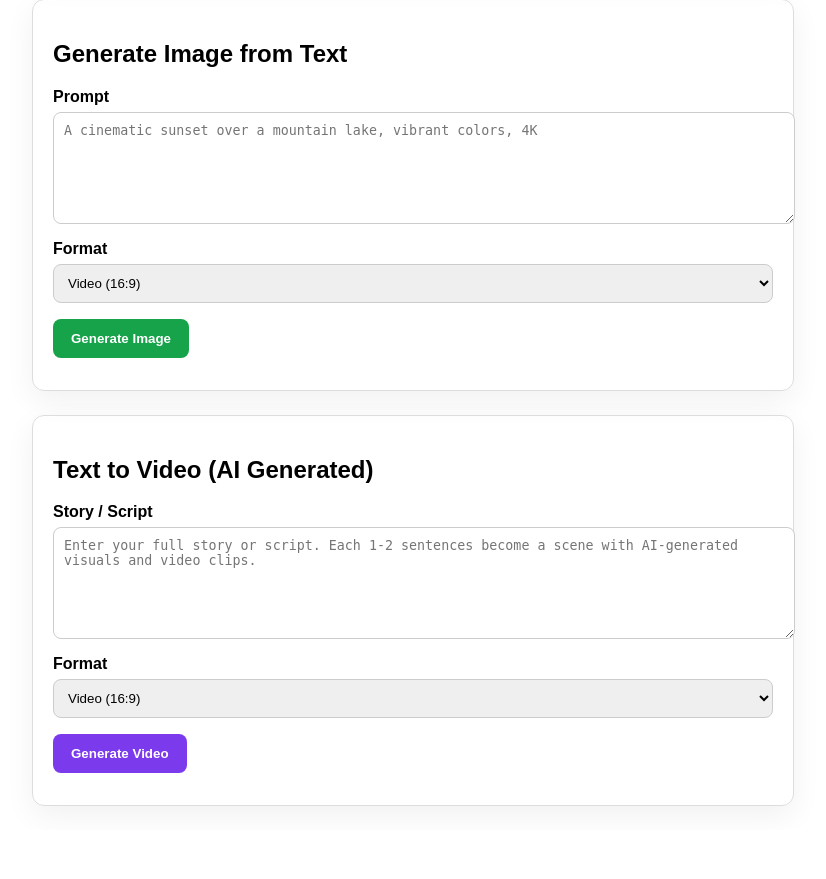
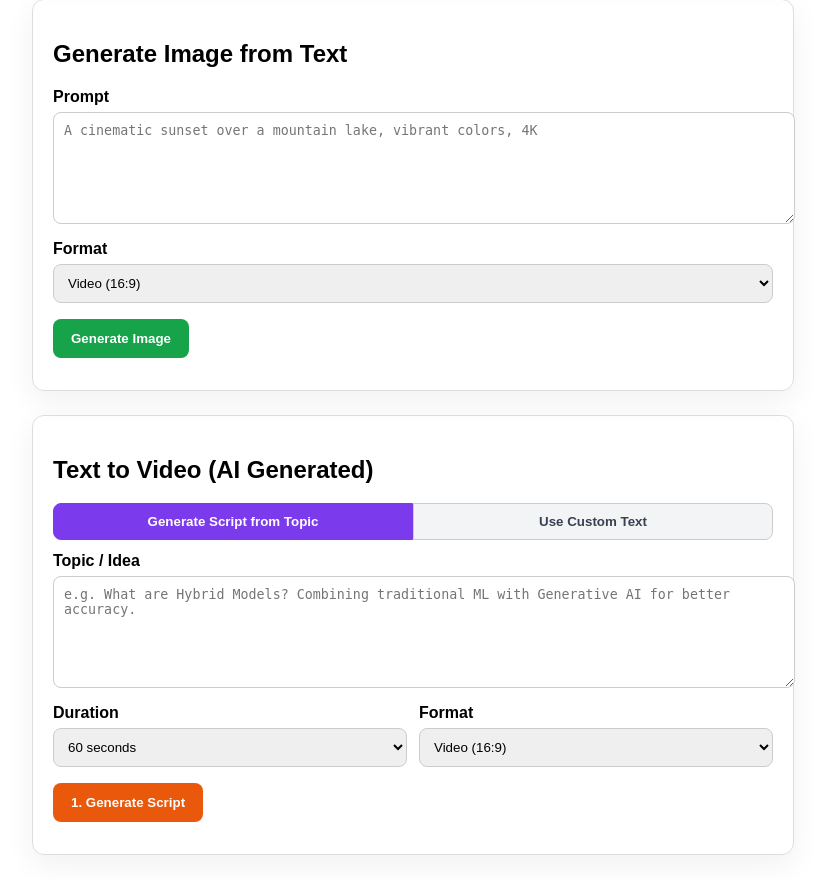
Before and after one commit to ravichigurupalli/VideoBuild, a Flask app: page / in a window 1280 px wide. Shown: the part 592-1471 px from the top of the page, without its empty margins (227-1053 px from the left). Before the commit the page ends 1398 px from the top, so only its background shows below. Run offline with Flask 3, Linux system fonts and the light colour scheme.

Commit message:
Add script generation from topic with duration selection and two-step video creation workflow

```diff
--- /dev/null
+++ b/app/script_gen.py
@@ -0,0 +1,77 @@
+from __future__ import annotations
+
+from huggingface_hub import InferenceClient
+
+HF_CHAT_MODEL = "Qwen/Qwen2.5-7B-Instruct"
+
+# Approximate words per second for narration pacing
+_WORDS_PER_SECOND = 2.5
+
+# Duration presets in seconds
+DURATION_OPTIONS = {
+    "30s": 30,
+    "60s": 60,
+    "90s": 90,
+    "2min": 120,
+    "3min": 180,
+}
+
+
+def _build_messages(topic: str, duration_label: str, video_format: str) -> list[dict]:
+    seconds = DURATION_OPTIONS.get(duration_label, 60)
+    word_count = int(seconds * _WORDS_PER_SECOND)
+    format_name = "YouTube Short (vertical 9:16)" if video_format == "short" else "YouTube Video (horizontal 16:9)"
+
+    system_msg = (
+        "You are a professional YouTube script writer. "
+        "You write narration scripts that are engaging, clear, and optimized for text-to-speech. "
+        "You output ONLY the narration text with no stage directions, scene labels, markdown, or formatting."
+    )
+    user_msg = (
+        f"Write a compelling narration script for a {format_name} about:\n"
+        f'"{topic}"\n\n'
+        f"Requirements:\n"
+        f"- Target length: approximately {word_count} words ({seconds} seconds when spoken)\n"
+        f"- Write ONLY the narration text\n"
+        f"- Use short, punchy sentences that work well with text-to-speech\n"
+        f"- Each sentence should describe a visual scene that can be illustrated\n"
+        f"- Start with a hook to grab attention\n"
+        f"- End with a call to action or thought-provoking conclusion\n"
+        f"- Output ONLY the script text, nothing else"
+    )
+    return [
+        {"role": "system", "content": system_msg},
+        {"role": "user", "content": user_msg},
+    ]
+
+
+def generate_script(
+    topic: str,
+    hf_token: str,
+    duration_label: str = "60s",
+    video_format: str = "video",
+) -> str:
+    messages = _build_messages(topic, duration_label, video_format)
+    seconds = DURATION_OPTIONS.get(duration_label, 60)
+    max_tokens = int(seconds * _WORDS_PER_SECOND * 2.0)
+
+    print(f"Generating script: topic='{topic[:60]}...' duration={duration_label} format={video_format}")
+
+    client = InferenceClient(token=hf_token)
+    result = client.chat_completion(
+        model=HF_CHAT_MODEL,
+        messages=messages,
+        max_tokens=max_tokens,
+        temperature=0.7,
+        top_p=0.9,
+    )
+
+    try:
+        text = result.choices[0].message.content.strip()
+    except (AttributeError, IndexError):
+        raise RuntimeError(f"Unexpected API response: {str(result)[:300]}")
+
+    if not text:
+        raise RuntimeError("AI returned an empty script. Try rephrasing your topic.")
+
+    return text
--- a/app/web.py
+++ b/app/web.py
@@ -10,6 +10,7 @@ from flask import Flask, render_template, request, send_file
 
 from .config import load_settings
 from .image_gen import generate_image
+from .script_gen import generate_script, DURATION_OPTIONS
 from .text_to_video import text_to_video
 from .tts import synthesize_to_file
 from .video_builder import build_slideshow, default_title, natural_sort_key
@@ -105,6 +106,31 @@ def preview_voice():
     )
 
 
+@app.post("/generate-script")
+def gen_script():
+    if not settings.hf_api_token:
+        return {"error": "HF_API_TOKEN not set in .env"}, 400
+
+    topic = (request.form.get("topic") or "").strip()
+    if not topic:
+        return {"error": "Topic is required."}, 400
+
+    duration = (request.form.get("duration") or "60s").strip()
+    if duration not in DURATION_OPTIONS:
+        return {"error": f"Invalid duration. Use one of: {', '.join(DURATION_OPTIONS)}"}, 400
+
+    video_format = (request.form.get("video_format") or settings.default_video_format).strip().lower()
+    if video_format not in {"video", "short"}:
+        return {"error": "Invalid format. Use video or short."}, 400
+
+    try:
+        script = generate_script(topic, settings.hf_api_token, duration_label=duration, video_format=video_format)
+        return {"status": "ok", "script": script}
+    except Exception as exc:
+        print(f"Script generation failed: {exc}")
+        return {"error": str(exc)}, 500
+
+
 @app.post("/text-to-video")
 def t2v():
     if not settings.hf_api_token:
--- a/requirements.txt
+++ b/requirements.txt
@@ -7,3 +7,4 @@ Flask==3.0.2
 pyttsx3==2.90
 requests==2.31.0
 Pillow>=10.0.0
+huggingface_hub>=1.9.0
--- a/templates/index.html
+++ b/templates/index.html
@@ -21,7 +21,18 @@
     .img-preview { margin-top: 12px; max-width: 100%; border-radius: 8px; display: none; }
     .green { background: #16a34a; }
     .purple { background: #7c3aed; }
+    .orange { background: #ea580c; }
     .video-preview { margin-top: 12px; max-width: 100%; border-radius: 8px; display: none; }
+    .mode-tabs { display: flex; gap: 0; margin-top: 12px; }
+    .mode-tab { flex: 1; padding: 10px; text-align: center; font-weight: 700; cursor: pointer; border: 1px solid #ccc; background: #f3f4f6; margin-top: 0; color: #374151; }
+    .mode-tab:first-child { border-radius: 8px 0 0 8px; }
+    .mode-tab:last-child { border-radius: 0 8px 8px 0; }
+    .mode-tab.active { background: #7c3aed; color: white; border-color: #7c3aed; }
+    .mode-panel { display: none; }
+    .mode-panel.active { display: block; }
+    .script-box { background: #f9fafb; border: 1px solid #e5e7eb; border-radius: 8px; padding: 12px; margin-top: 8px; white-space: pre-wrap; font-size: 14px; line-height: 1.6; min-height: 80px; max-height: 300px; overflow-y: auto; }
+    .row { display: flex; gap: 12px; }
+    .row > label { flex: 1; }
   </style>
 </head>
 <body>
@@ -77,6 +88,53 @@
 
   <div class="card">
     <h2>Text to Video (AI Generated)</h2>
+
+    <div class="mode-tabs">
+      <button type="button" class="mode-tab active" data-mode="topic">Generate Script from Topic</button>
+      <button type="button" class="mode-tab" data-mode="custom">Use Custom Text</button>
+    </div>
+
+    <!-- Mode 1: Generate from Topic -->
+    <div id="topicPanel" class="mode-panel active">
+      <form id="topicForm">
+        <label>Topic / Idea
+          <textarea name="topic" rows="3" placeholder="e.g. What are Hybrid Models? Combining traditional ML with Generative AI for better accuracy."></textarea>
+        </label>
+        <div class="row">
+          <label>Duration
+            <select name="duration">
+              <option value="30s">30 seconds</option>
+              <option value="60s" selected>60 seconds</option>
+              <option value="90s">90 seconds</option>
+              <option value="2min">2 minutes</option>
+              <option value="3min">3 minutes</option>
+            </select>
+          </label>
+          <label>Format
+            <select name="video_format">
+              <option value="video" {% if defaults.video_format == 'video' %}selected{% endif %}>Video (16:9)</option>
+              <option value="short" {% if defaults.video_format == 'short' %}selected{% endif %}>Short (9:16)</option>
+            </select>
+          </label>
+        </div>
+        <div class="actions">
+          <button type="submit" id="scriptBtn" class="orange">1. Generate Script</button>
+        </div>
+      </form>
+      <div id="scriptStatus" class="status"></div>
+      <div id="scriptPreview" class="script-box" style="display:none"></div>
+      <div id="scriptEditWrap" style="display:none">
+        <label>Edit Script (optional)
+          <textarea id="scriptEdit" name="edited_script" rows="6"></textarea>
+        </label>
+        <div class="actions">
+          <button type="button" id="scriptToVideoBtn" class="purple">2. Generate Video from Script</button>
+        </div>
+      </div>
+    </div>
+
+    <!-- Mode 2: Custom Text -->
+    <div id="customPanel" class="mode-panel">
       <form id="t2vForm">
         <label>Story / Script
           <textarea name="text" rows="6" placeholder="Enter your full story or script. Each 1-2 sentences become a scene with AI-generated visuals and video clips."></textarea>
@@ -90,9 +148,11 @@
         <div class="actions">
           <button type="submit" id="t2vBtn" class="purple">Generate Video</button>
         </div>
+      </form>
+    </div>
+
     <div id="t2vStatus" class="status"></div>
     <video id="t2vPreview" class="video-preview" controls></video>
-    </form>
   </div>
 
   <script>
@@ -156,17 +216,28 @@
       }
     });
 
-    // --- Text to Video ---
-    const t2vForm = document.getElementById('t2vForm');
+    // --- Mode Tabs ---
+    const modeTabs = document.querySelectorAll('.mode-tab');
+    const topicPanel = document.getElementById('topicPanel');
+    const customPanel = document.getElementById('customPanel');
+
+    modeTabs.forEach(tab => {
+      tab.addEventListener('click', () => {
+        modeTabs.forEach(t => t.classList.remove('active'));
+        tab.classList.add('active');
+        topicPanel.classList.toggle('active', tab.dataset.mode === 'topic');
+        customPanel.classList.toggle('active', tab.dataset.mode === 'custom');
+      });
+    });
+
+    // --- Text to Video (shared) ---
     const t2vStatus = document.getElementById('t2vStatus');
     const t2vPreview = document.getElementById('t2vPreview');
-    const t2vBtn = document.getElementById('t2vBtn');
 
-    t2vForm.addEventListener('submit', async (e) => {
-      e.preventDefault();
+    async function generateVideoFromText(text, videoFormat, btn) {
       t2vStatus.textContent = 'Generating video... This takes several minutes (AI images + video clips + TTS + stitching).';
       t2vPreview.style.display = 'none';
-      t2vBtn.disabled = true;
+      btn.disabled = true;
 
       if (t2vPreview.dataset.objectUrl) {
         URL.revokeObjectURL(t2vPreview.dataset.objectUrl);
@@ -174,7 +245,9 @@
       }
 
       try {
-        const data = new FormData(t2vForm);
+        const data = new FormData();
+        data.append('text', text);
+        data.append('video_format', videoFormat);
         const res = await fetch('/text-to-video', { method: 'POST', body: data });
         if (!res.ok) {
           const json = await res.json();
@@ -190,8 +263,61 @@
       } catch (err) {
         t2vStatus.textContent = 'Error: ' + err.message;
       } finally {
-        t2vBtn.disabled = false;
+        btn.disabled = false;
       }
+    }
+
+    // --- Mode 1: Generate Script from Topic ---
+    const topicForm = document.getElementById('topicForm');
+    const scriptBtn = document.getElementById('scriptBtn');
+    const scriptStatus = document.getElementById('scriptStatus');
+    const scriptPreview = document.getElementById('scriptPreview');
+    const scriptEditWrap = document.getElementById('scriptEditWrap');
+    const scriptEdit = document.getElementById('scriptEdit');
+    const scriptToVideoBtn = document.getElementById('scriptToVideoBtn');
+
+    topicForm.addEventListener('submit', async (e) => {
+      e.preventDefault();
+      scriptStatus.textContent = 'Generating script from your topic...';
+      scriptPreview.style.display = 'none';
+      scriptEditWrap.style.display = 'none';
+      scriptBtn.disabled = true;
+
+      try {
+        const data = new FormData(topicForm);
+        const res = await fetch('/generate-script', { method: 'POST', body: data });
+        const json = await res.json();
+        if (!res.ok) throw new Error(json.error || 'Script generation failed');
+
+        scriptPreview.textContent = json.script;
+        scriptPreview.style.display = 'block';
+        scriptEdit.value = json.script;
+        scriptEditWrap.style.display = 'block';
+        scriptStatus.textContent = 'Script generated! Review, edit if needed, then click Generate Video.';
+      } catch (err) {
+        scriptStatus.textContent = 'Error: ' + err.message;
+      } finally {
+        scriptBtn.disabled = false;
+      }
+    });
+
+    scriptToVideoBtn.addEventListener('click', () => {
+      const text = scriptEdit.value.trim();
+      if (!text) { t2vStatus.textContent = 'Error: Script is empty.'; return; }
+      const fmt = topicForm.elements.video_format.value;
+      generateVideoFromText(text, fmt, scriptToVideoBtn);
+    });
+
+    // --- Mode 2: Custom Text ---
+    const t2vForm = document.getElementById('t2vForm');
+    const t2vBtn = document.getElementById('t2vBtn');
+
+    t2vForm.addEventListener('submit', async (e) => {
+      e.preventDefault();
+      const text = t2vForm.elements.text.value.trim();
+      if (!text) { t2vStatus.textContent = 'Error: Text is required.'; return; }
+      const fmt = t2vForm.elements.video_format.value;
+      generateVideoFromText(text, fmt, t2vBtn);
     });
 
     // --- Image Generation ---
```
Lines whose indentation alone changed are shown as unchanged.
